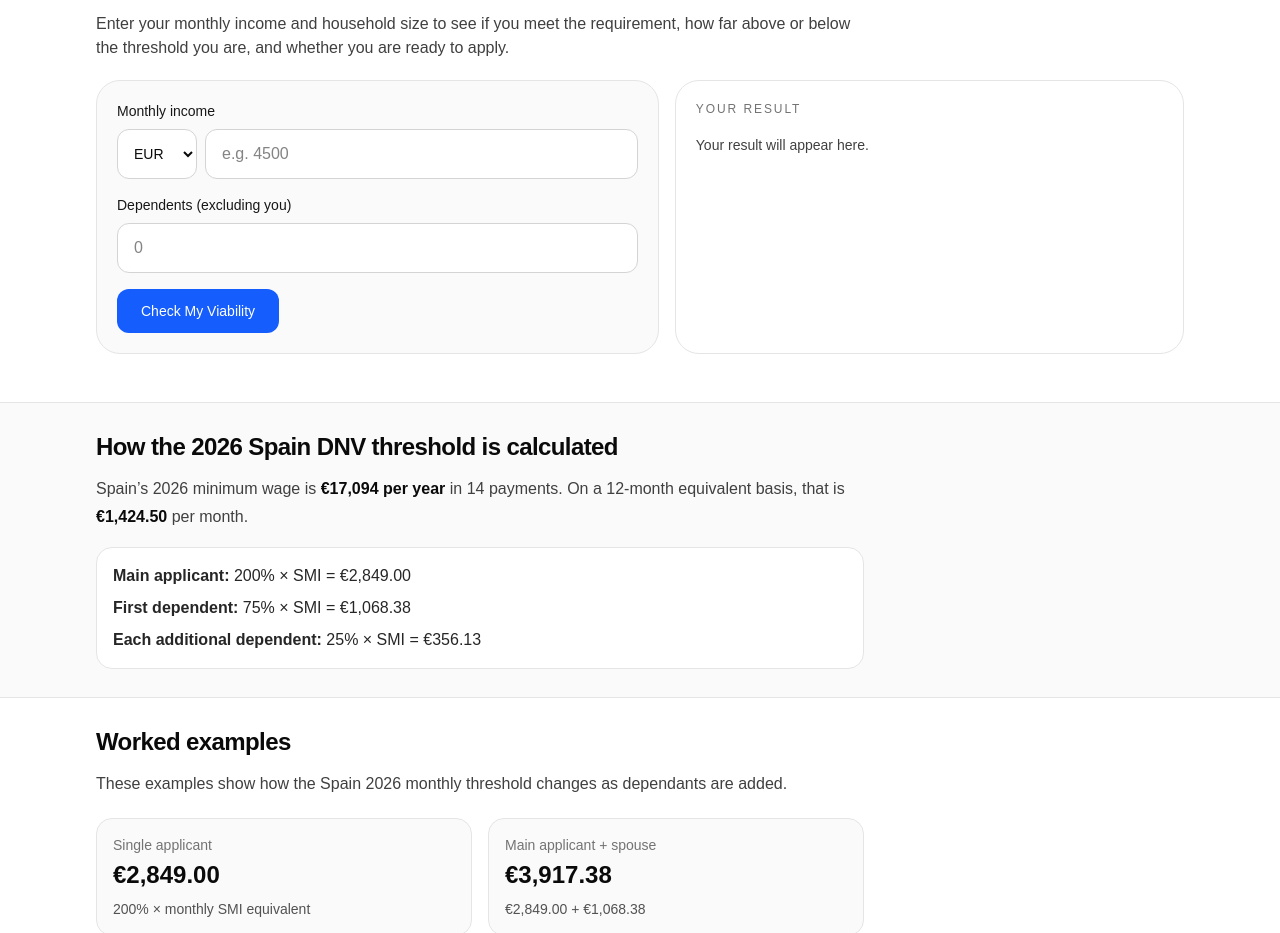
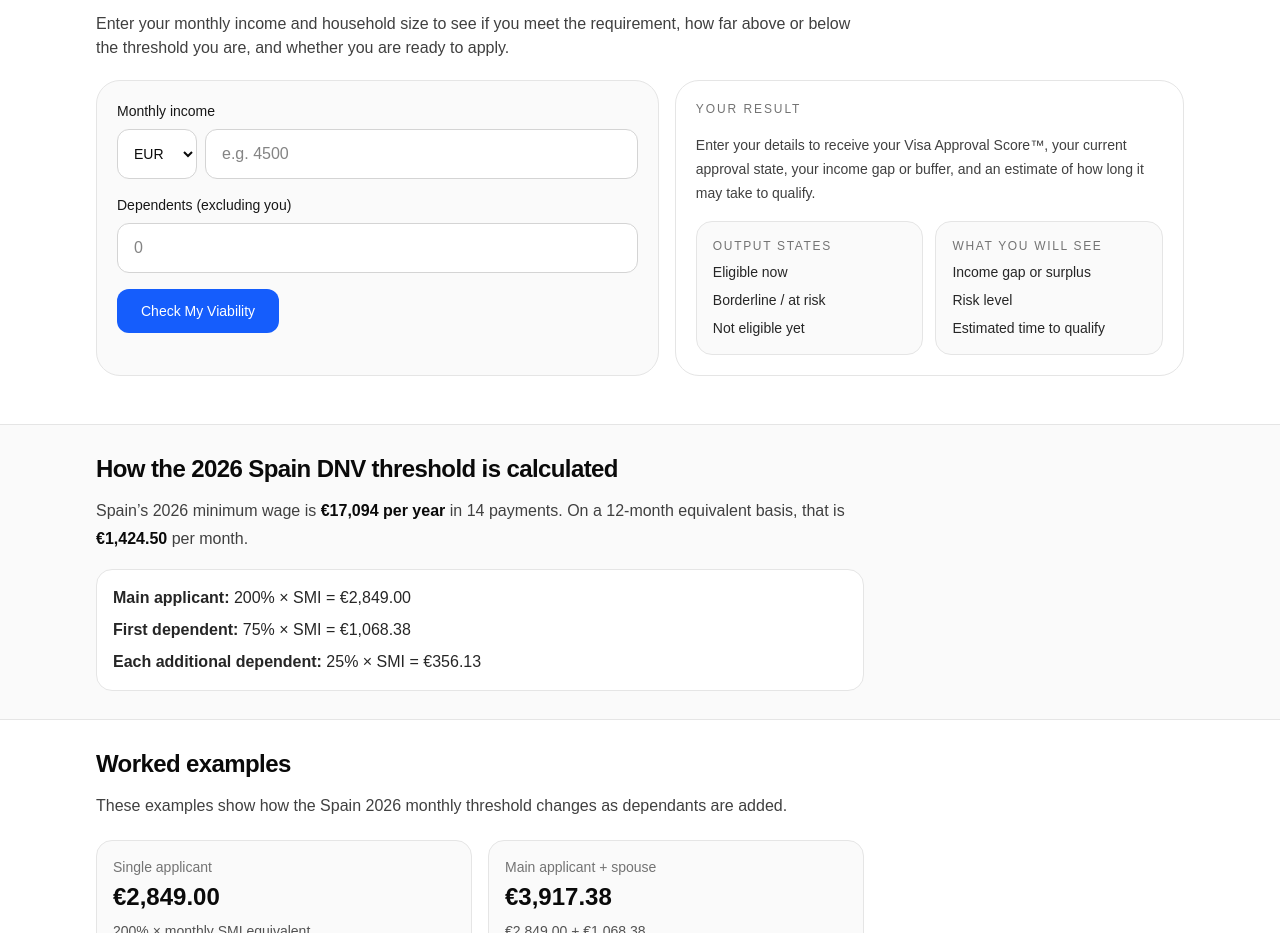
Before and after one commit to theviabilityindex-crypto/theviability-global-next, a Next.js app: page /check/spain in a window 1280 px wide. Shown: the part 1082-2015 px from the top of the page. Built offline with nearby package versions, Linux system fonts and the light colour scheme.

Commit message:
Add result-state preview to Spain calculator empty state

```diff
--- a/app/check/spain/SpainEligibilityCalculator.tsx
+++ b/app/check/spain/SpainEligibilityCalculator.tsx
@@ -474,10 +474,36 @@ export default function SpainEligibilityCalculator() {
               </div>
 
               {!result || !displayScore || !decisionMessage ? (
-                <div className="mt-4">
+                <div className="mt-4 space-y-4">
                   <p className="text-sm leading-6 text-neutral-700">
-                    Your result will appear here.
+                    Enter your details to receive your Visa Approval Score™, your
+                    current approval state, your income gap or buffer, and an
+                    estimate of how long it may take to qualify.
                   </p>
+
+                  <div className="grid gap-3 sm:grid-cols-2">
+                    <div className="rounded-2xl border border-neutral-200 bg-neutral-50 p-4">
+                      <div className="text-xs font-medium uppercase tracking-[0.14em] text-neutral-500">
+                        Output states
+                      </div>
+                      <div className="mt-2 space-y-2 text-sm text-neutral-800">
+                        <div>Eligible now</div>
+                        <div>Borderline / at risk</div>
+                        <div>Not eligible yet</div>
+                      </div>
+                    </div>
+
+                    <div className="rounded-2xl border border-neutral-200 bg-neutral-50 p-4">
+                      <div className="text-xs font-medium uppercase tracking-[0.14em] text-neutral-500">
+                        What you will see
+                      </div>
+                      <div className="mt-2 space-y-2 text-sm text-neutral-800">
+                        <div>Income gap or surplus</div>
+                        <div>Risk level</div>
+                        <div>Estimated time to qualify</div>
+                      </div>
+                    </div>
+                  </div>
                 </div>
               ) : (
                 <div className="mt-4 space-y-4">
```
